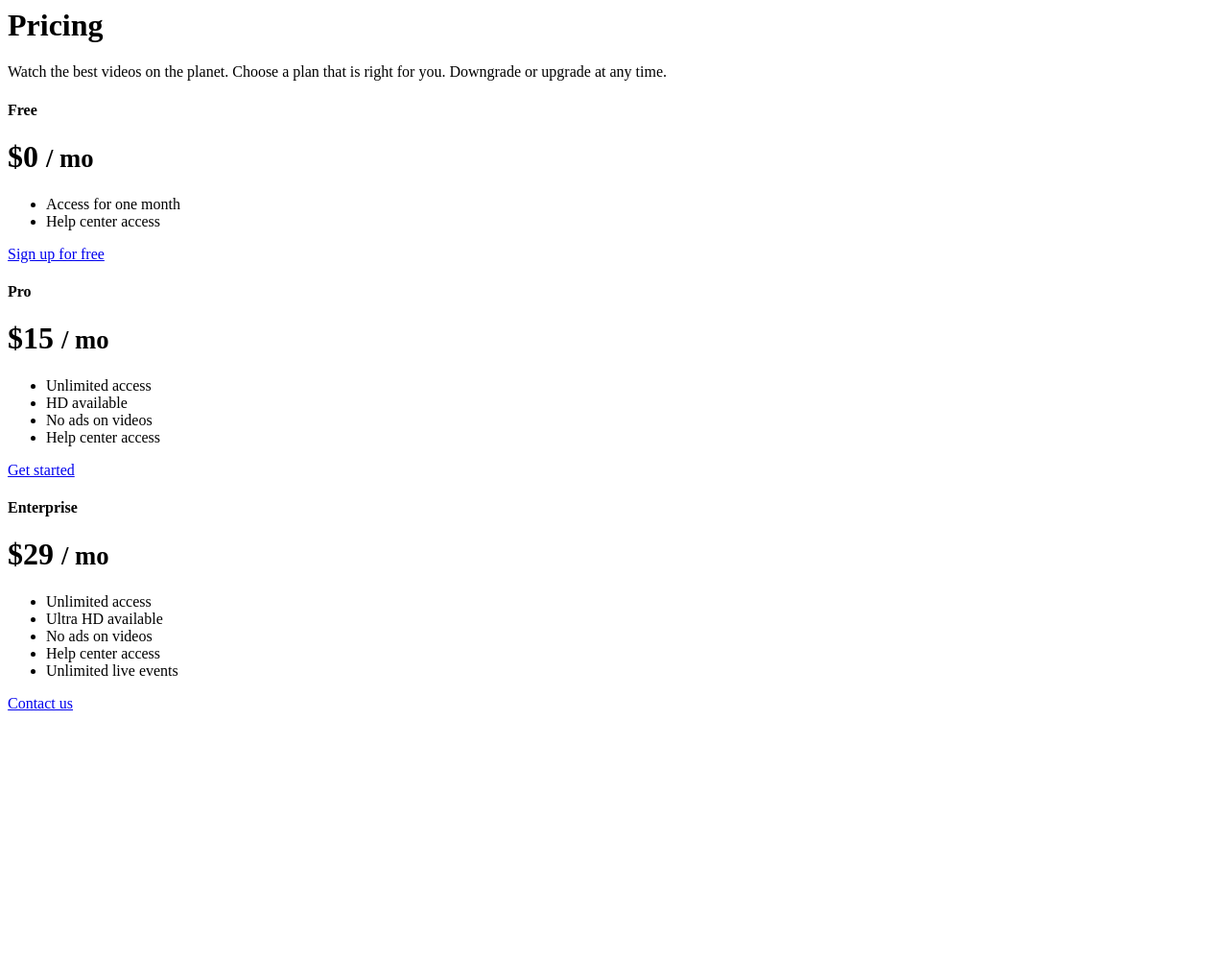
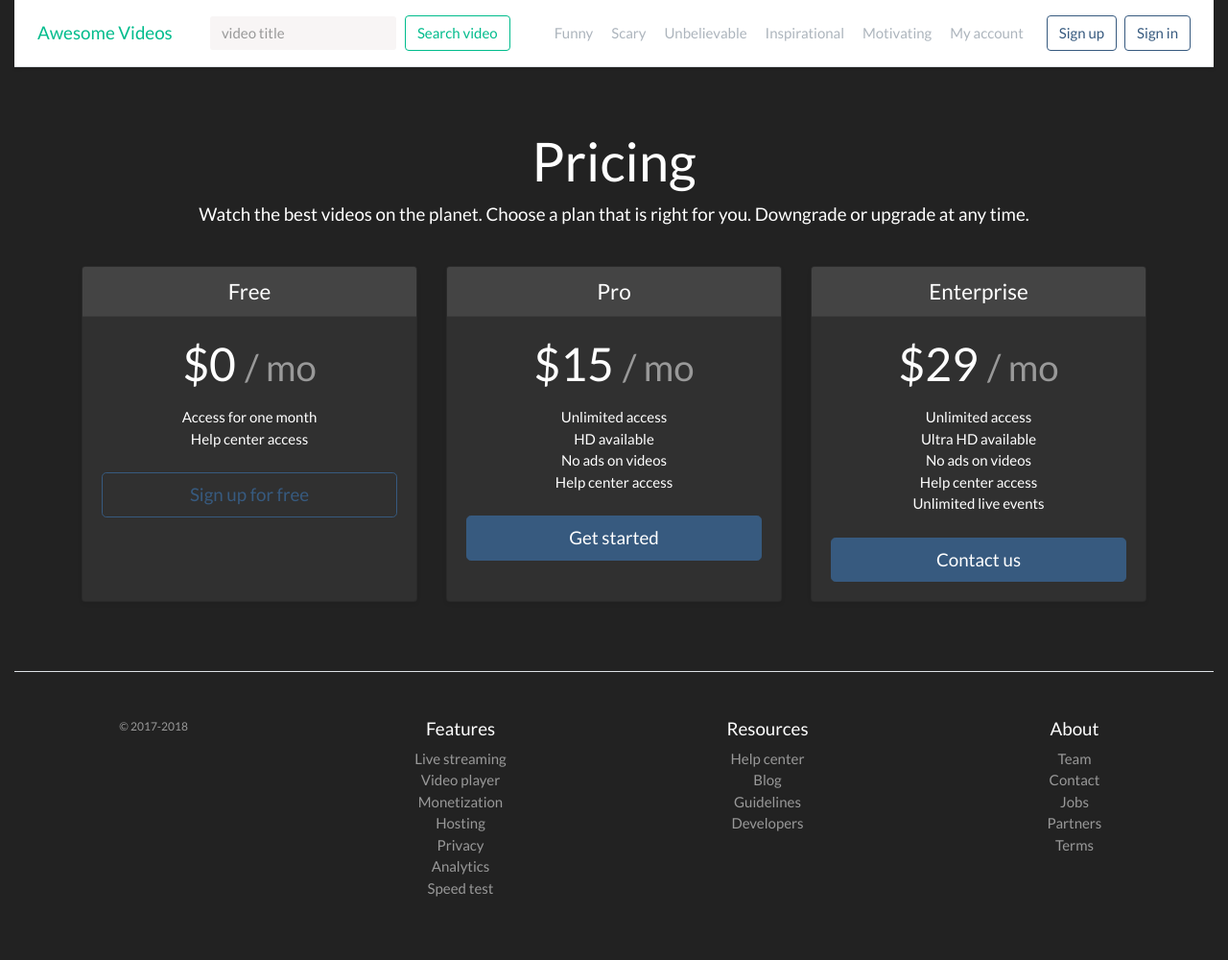
Before and after one commit to lukekortunov/symfony-videos, a Symfony app: template templates/front/pricing.html.twig in a window 1280 px wide. Shown: the whole page at 96% size. Before the commit the page ends 740 px from the top, so only its background shows below. Run offline with Twig, Linux system fonts and the light colour scheme; the template is opened without the code that fills it, so the values that code supplies are empty; some libraries are stand-ins or nearby versions.

Commit message:
Lesson #119

```diff
--- a/templates/base.html.twig
+++ b/templates/base.html.twig
@@ -27,10 +27,11 @@
     <body class="text-center">
         <div class="container-fluid">
 
+            {% block menu %}
             <div class="d-flex flex-column flex-md-row align-items-center p-3 px-md-4 mb-3 bg-white border-bottom shadow-sm">
-                <h5 class="my-0 mr-md-auto font-weight-normal"><a href="index.php">Awesome Videos</a></h5>
+                <h5 class="my-0 mr-md-auto font-weight-normal"><a href="{{ path('main_page') }}">Awesome Videos</a></h5>
 
-                <form method="POST" class="form-inline my-0 mr-md-auto" action="search_results.php">
+                <form method="POST" class="form-inline my-0 mr-md-auto" action="{{ path('search_results') }}">
                     <input class="form-control mr-sm-2" type="search" placeholder="video title" aria-label="Search video">
                     <button class="btn btn-outline-success my-2 my-sm-0" type="submit">Search video</button>
                 </form>
@@ -43,13 +44,53 @@
                     <a class="p-2 text-dark" href="{{ path('video_list') }}">Motivating</a>
                     <a class="p-2 text-dark" href="admin/my_profile.php">My account</a>
                 </nav>
-                <a class="btn btn-outline-primary mr-2" href="pricing.php">Sign up</a>
-                <a class="btn btn-outline-primary" href="login.php">Sign in</a>
+                <a class="btn btn-outline-primary mr-2" href="{{ path('pricing') }}">Sign up</a>
+                <a class="btn btn-outline-primary" href="{{ path('login') }}">Sign in</a>
             </div>
+            {% endblock %}
 
             {% block main %}{% endblock %}
 
-            {% block footer %}{% endblock %}
+            {% block footer %}
+            <footer class="pt-4 my-md-5 pt-md-5 border-top">
+                <div class="row">
+                    <div class="col-12 col-md">
+                        <small class="d-block mb-3 text-muted">&copy; 2017-2018</small>
+                    </div>
+                    <div class="col-6 col-md">
+                        <h5>Features</h5>
+                        <ul class="list-unstyled text-small">
+                            <li><a class="text-muted" href="#">Live streaming</a></li>
+                            <li><a class="text-muted" href="#">Video player</a></li>
+                            <li><a class="text-muted" href="#">Monetization</a></li>
+                            <li><a class="text-muted" href="#">Hosting</a></li>
+                            <li><a class="text-muted" href="#">Privacy</a></li>
+                            <li><a class="text-muted" href="#">Analytics</a></li>
+                            <li><a class="text-muted" href="#">Speed test</a></li>
+                        </ul>
+                    </div>
+                    <div class="col-6 col-md">
+                        <h5>Resources</h5>
+                        <ul class="list-unstyled text-small">
+                            <li><a class="text-muted" href="#">Help center</a></li>
+                            <li><a class="text-muted" href="#">Blog</a></li>
+                            <li><a class="text-muted" href="#">Guidelines</a></li>
+                            <li><a class="text-muted" href="#">Developers</a></li>
+                        </ul>
+                    </div>
+                    <div class="col-6 col-md">
+                        <h5>About</h5>
+                        <ul class="list-unstyled text-small">
+                            <li><a class="text-muted" href="#">Team</a></li>
+                            <li><a class="text-muted" href="#">Contact</a></li>
+                            <li><a class="text-muted" href="#">Jobs</a></li>
+                            <li><a class="text-muted" href="#">Partners</a></li>
+                            <li><a class="text-muted" href="#">Terms</a></li>
+                        </ul>
+                    </div>
+                </div>
+            </footer>
+            {% endblock %}
 
         </div>
         <!-- Optional JavaScript -->
@@ -64,7 +105,7 @@
             })
         </script>
 
-        {% block javascript %}{% endblock %}
+        {% block custom_javascript %}{% endblock %}
 
     </body>
 </html>
--- a/templates/front/pricing.html.twig
+++ b/templates/front/pricing.html.twig
@@ -1,9 +1,13 @@
-<?php include( 'includes/_header.php' ); ?>
-<?php include( 'includes/_menu.php' ); ?>
+{% extends 'base.html.twig' %}
+
+
+
+{% block main %}
 
     <div class="pricing-header px-3 py-3 pt-md-5 pb-md-4 mx-auto text-center">
         <h1 class="display-4">Pricing</h1>
-    <p class="lead">Watch the best videos on the planet. Choose a plan that is right for you. Downgrade or upgrade at
+        <p class="lead">Watch the best videos on the planet. Choose a plan that is right for you. Downgrade or upgrade
+            at
             any time.
         </p>
     </div>
@@ -15,12 +19,15 @@
                     <h4 class="my-0 font-weight-normal">Free</h4>
                 </div>
                 <div class="card-body">
-                <h1 class="card-title pricing-card-title">$0 <small class="text-muted">/ mo</small></h1>
+                    <h1 class="card-title pricing-card-title">$0
+                        <small class="text-muted">/ mo</small>
+                    </h1>
                     <ul class="list-unstyled mt-3 mb-4">
                         <li>Access for one month</li>
                         <li>Help center access</li>
                     </ul>
-                <a role="button" href="register.php" class="btn btn-lg btn-block btn-outline-primary">Sign up for free</a>
+                    <a role="button" href="{{ path('register') }}" class="btn btn-lg btn-block btn-outline-primary">Sign up for
+                        free</a>
                 </div>
             </div>
             <div class="card mb-4 shadow-sm">
@@ -28,14 +35,16 @@
                     <h4 class="my-0 font-weight-normal">Pro</h4>
                 </div>
                 <div class="card-body">
-                <h1 class="card-title pricing-card-title">$15 <small class="text-muted">/ mo</small></h1>
+                    <h1 class="card-title pricing-card-title">$15
+                        <small class="text-muted">/ mo</small>
+                    </h1>
                     <ul class="list-unstyled mt-3 mb-4">
                         <li>Unlimited access</li>
                         <li>HD available</li>
                         <li>No ads on videos</li>
                         <li>Help center access</li>
                     </ul>
-                <a role="button" href="register.php" class="btn btn-lg btn-block btn-primary">Get started</a>
+                    <a role="button" href="{{ path('register') }}" class="btn btn-lg btn-block btn-primary">Get started</a>
                 </div>
             </div>
             <div class="card mb-4 shadow-sm">
@@ -43,7 +52,9 @@
                     <h4 class="my-0 font-weight-normal">Enterprise</h4>
                 </div>
                 <div class="card-body">
-                <h1 class="card-title pricing-card-title">$29 <small class="text-muted">/ mo</small></h1>
+                    <h1 class="card-title pricing-card-title">$29
+                        <small class="text-muted">/ mo</small>
+                    </h1>
                     <ul class="list-unstyled mt-3 mb-4">
                         <li>Unlimited access</li>
                         <li>Ultra HD available</li>
@@ -51,12 +62,11 @@
                         <li>Help center access</li>
                         <li>Unlimited live events</li>
                     </ul>
-                <a role="button" href="register.php" class="btn btn-lg btn-block btn-primary">Contact us</a>
+                    <a role="button" href="{{ path('register') }}" class="btn btn-lg btn-block btn-primary">Contact us</a>
                 </div>
             </div>
         </div>
 
     </div>
 
-<?php include( 'includes/_footer_links.php' ); ?>
-<?php include( 'includes/_footer.php' ); ?>
+{% endblock %}
```
Also changed, not shown: src/Controller/FrontController.php (+45 -0 lines), templates/front/index.html.twig (+0 -44 lines), templates/front/login.html.twig (+18 -5 lines), templates/front/register.html.twig (+15 -9 lines), templates/front/search_results.html.twig (+6 -4 lines). Lines whose indentation alone changed are shown as unchanged.
